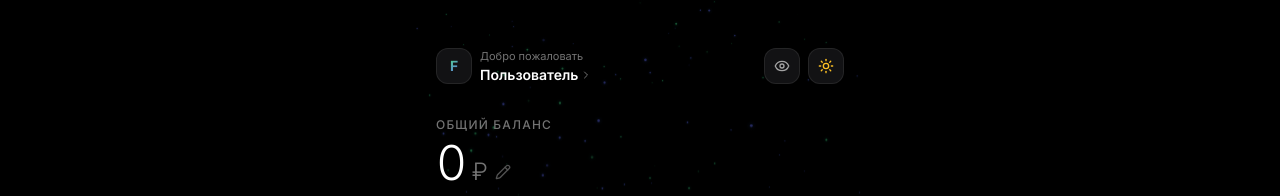
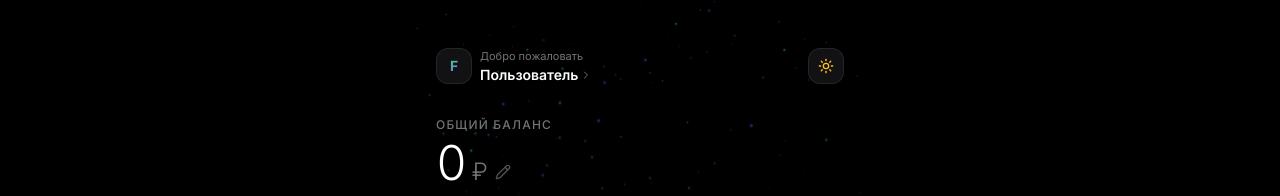
Before and after one commit to nlxv-dev/neo-finance, a React (Vite) app: page / in a window 1280 px wide. Shown: the top 196 px of the page. Built offline with nearby package versions, Linux system fonts and the light colour scheme.

Commit message:
Update App.tsx

```diff
--- a/src/App.tsx
+++ b/src/App.tsx
@@ -1,5 +1,5 @@
 import { useState, useCallback, useMemo } from 'react';
-import { Sun, Moon, TrendingUp, ArrowUpRight, ArrowDownRight, Eye, EyeOff, ChevronRight, Pencil } from 'lucide-react';
+import { Sun, Moon, TrendingUp, ArrowUpRight, ArrowDownRight, ChevronRight, Pencil } from 'lucide-react';
 import { useTheme } from '@/hooks/useTheme';
 import { useTransactions } from '@/hooks/useTransactions';
 import { useProfile } from '@/hooks/useProfile';
@@ -18,7 +18,6 @@ const MONTHS_RU = ['Январь', 'Февраль', 'Март', 'Апрель',
 function App() {
   const { theme, toggleTheme } = useTheme();
   const [activeTab, setActiveTab] = useState('home');
-  const [balanceVisible, setBalanceVisible] = useState(true);
   const [isSheetOpen, setIsSheetOpen] = useState(false);
   const [isProfileOpen, setIsProfileOpen] = useState(false);
   const [isBalanceAdjustOpen, setIsBalanceAdjustOpen] = useState(false);
@@ -89,7 +88,7 @@ function App() {
         <header className="relative overflow-hidden px-5 pt-12 pb-8">
           <ParticleBackground isDark={theme === 'dark'} />
 
-          {/* Theme switcher + balance visibility */}
+          {/* Theme switcher */}
           <div className="relative z-10 flex items-center justify-between">
             {/* Clickable profile block */}
             <button
@@ -110,17 +109,6 @@ function App() {
             </button>
 
             <div className="flex items-center gap-2">
-              <button
-                onClick={() => setBalanceVisible((v) => !v)}
-                className="flex h-9 w-9 items-center justify-center rounded-xl neu-card-sm transition-transform active:scale-90 gpu"
-                aria-label="Скрыть баланс"
-              >
-                {balanceVisible ? (
-                  <Eye className="h-4 w-4 text-neutral-500 dark:text-neutral-400" />
-                ) : (
-                  <EyeOff className="h-4 w-4 text-neutral-500 dark:text-neutral-400" />
-                )}
-              </button>
               <button
                 onClick={toggleTheme}
                 className="flex h-9 w-9 items-center justify-center rounded-xl neu-card-sm transition-transform active:scale-90 gpu"
@@ -146,12 +134,10 @@ function App() {
               aria-label="Корректировка баланса"
             >
               <h1 className="font-light tracking-tight text-5xl text-neutral-900 dark:text-white tabular-nums">
-                {balanceVisible ? formatCurrency(totalBalance) : '•• ••••'}
+                {formatCurrency(totalBalance)}
                 <span className="ml-1.5 text-2xl text-neutral-400 dark:text-neutral-500">₽</span>
               </h1>
-              {balanceVisible && (
-                <Pencil className="mb-2 h-4 w-4 text-neutral-300 transition-colors group-hover:text-neutral-400 dark:text-neutral-600 dark:group-hover:text-neutral-400" />
-              )}
+              <Pencil className="mb-2 h-4 w-4 text-neutral-300 transition-colors group-hover:text-neutral-400 dark:text-neutral-600 dark:group-hover:text-neutral-400" />
             </button>
 
             {/* Monthly growth pill */}
```
